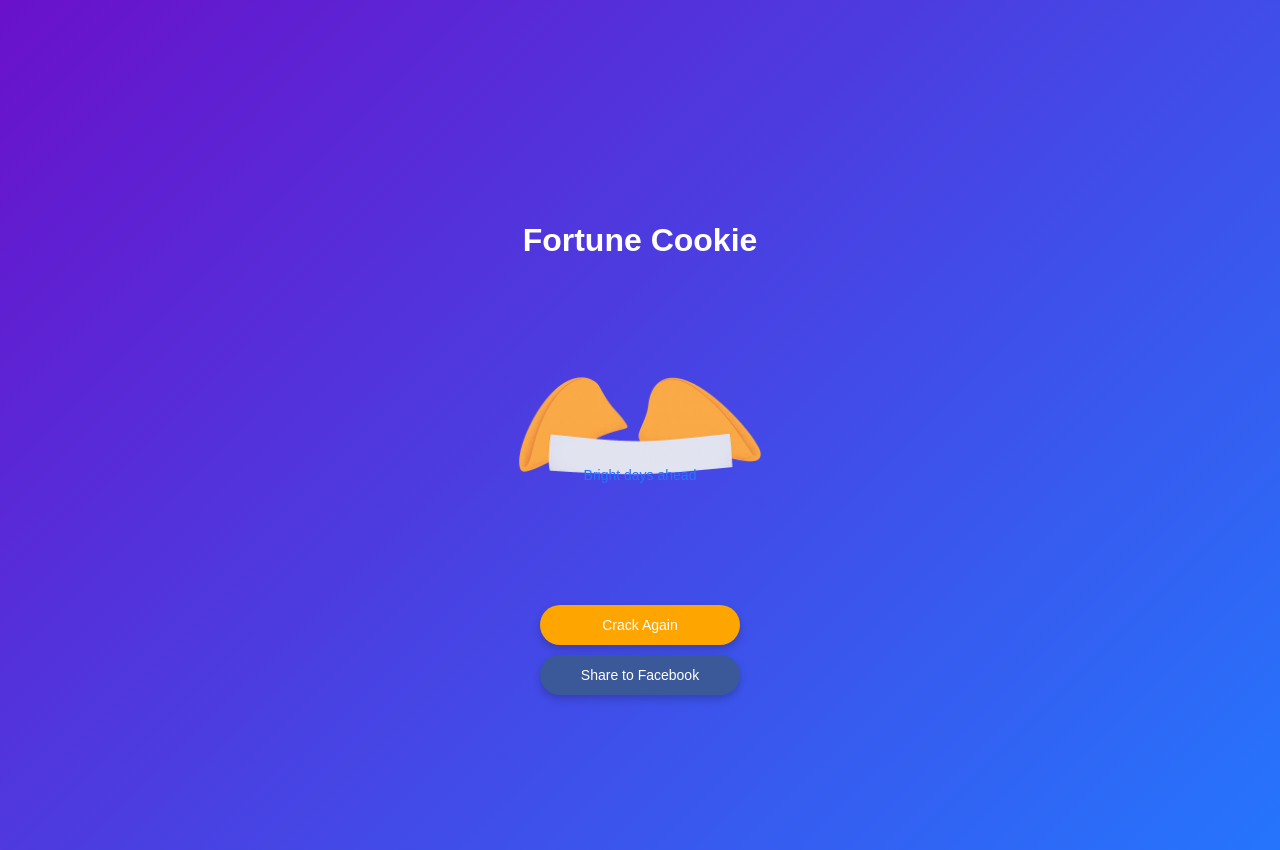
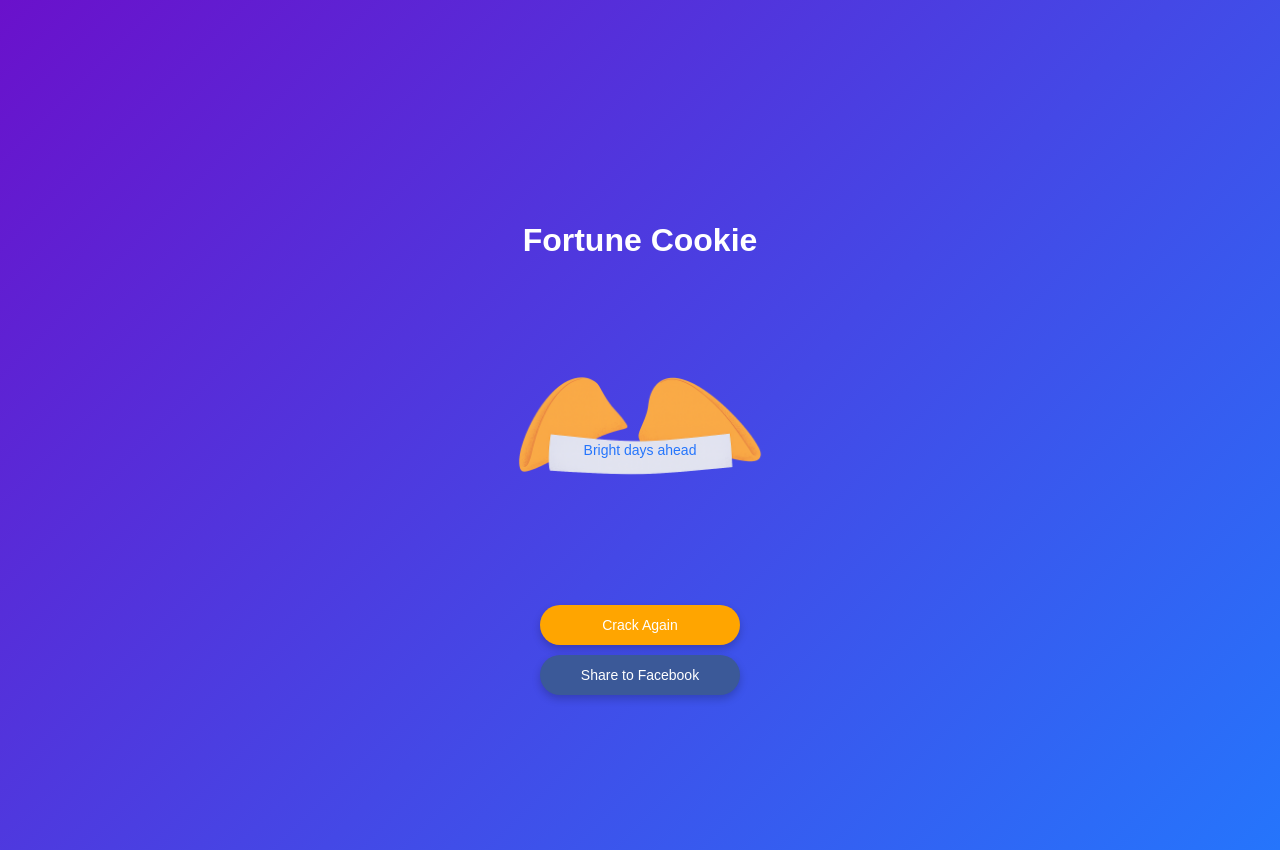
Before and after one commit to YanqinYang/fortunecookie, a plain HTML site: page index.html in a window 1280 px wide. Both pictures are taken after a click on the picture 640 px from the left and 489 px from the top of the page. Drawn offline with Linux system fonts and the light colour scheme.

Commit message:
Update index.html

```diff
--- a/index.html
+++ b/index.html
@@ -40,7 +40,7 @@
         }
         .fortune-text {
             position: absolute;
-            top: 70%; /* 微调垂直位置 */
+            top: 60%; /* 微调垂直位置 */
             left: 50%;
             transform: translate(-50%, -50%);
             width: 50%;
```
